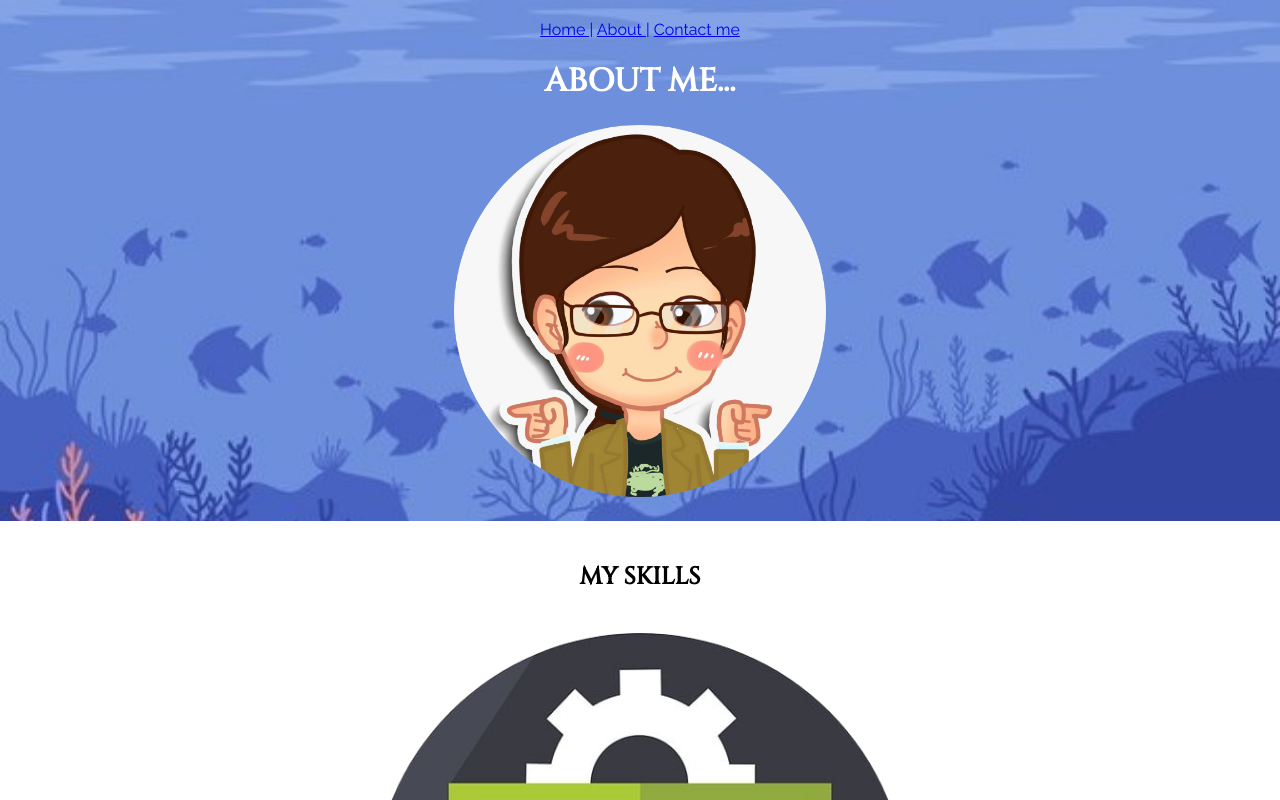
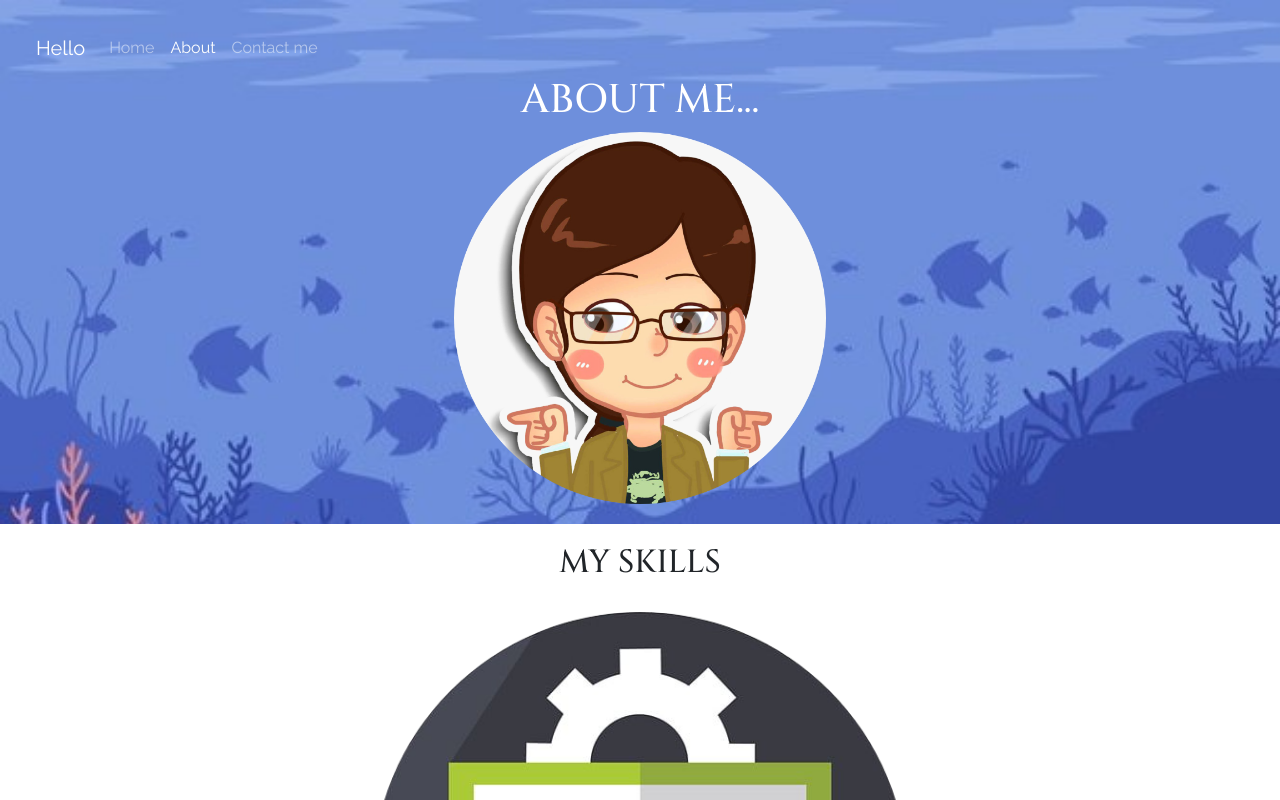
Before and after one commit to Namrata-Kar/CV, a plain HTML site: page about.html in a window 1280 px wide. Shown: the top 800 px of the page. Drawn offline with nearby package versions, Linux system fonts and the light colour scheme.

Commit message:
Update about.html

```diff
--- a/about.html
+++ b/about.html
@@ -4,16 +4,31 @@
     <meta charset="UTF-8">
     <meta name="viewport" content="width=device-width, initial-scale=1.0">
     <title>Namrata Kar-A web designer</title>
+    <link rel="stylesheet" href="https://stackpath.bootstrapcdn.com/bootstrap/4.5.2/css/bootstrap.min.css" integrity="sha384-JcKb8q3iqJ61gNV9KGb8thSsNjpSL0n8PARn9HuZOnIxN0hoP+VmmDGMN5t9UJ0Z" crossorigin="anonymous">
     <link rel="stylesheet" href="styles.css">
     <link href="https://fonts.googleapis.com/css2?family=Cinzel:wght@500&family=Raleway&display=swap" rel="stylesheet">
 </head>
 <body>
   <div class="info">
-    <div class="start">
-      <a class="pages" href="index.html">Home |</a>
-      <a class="pages" href="about.html"> About |</a>
-      <a class="pages" href="mailto:namratakar01@gmail.com"> Contact me</a>
-    </div>
+  <nav class="navbar navbar-expand-lg navbar-dark">
+      <a class="navbar-brand" href="#">Hello</a>
+      <button class="navbar-toggler" type="button" data-toggle="collapse" data-target="#navbarNav" aria-controls="navbarNav" aria-expanded="false" aria-label="Toggle navigation">
+       <span class="navbar-toggler-icon"></span>
+      </button>
+      <div class="collapse navbar-collapse" id="navbarNav">
+         <ul class="navbar-nav">
+           <li class="nav-item">
+             <a class="nav-link" href="index.html">Home <span class="sr-only">(current)</span></a>
+           </li>
+           <li class="nav-item active">
+             <a class="nav-link" href="about.html">About</a>
+           </li>
+           <li class="nav-item">
+             <a class="nav-link" href="mailto:namratakar01@gmail.com">Contact me</a>
+           </li>
+         </ul>
+      </div>
+    </nav>
     <h1>ABOUT ME...</h1>
     <img class="pic" src="me.png" alt="sticker of a girl">
   </div>
@@ -47,10 +62,11 @@
     </div>
   </div>
   <div class="end">
-    <a class="pages" href="index.html">Home |</a>
-    <a class="pages" href="about.html"> About |</a>
-    <a class="pages" href="mailto:namratakar01@gmail.com"> Contact me</a>
+    <a href="mailto:namratakar01@gmail.com" class="btn btn-outline-dark" role="button"> Contact me</a>
     <p>© Namrata Kar. All Rights reserved.</p>
   </div>
+  <script src="https://code.jquery.com/jquery-3.5.1.slim.min.js" integrity="sha384-DfXdz2htPH0lsSSs5nCTpuj/zy4C+OGpamoFVy38MVBnE+IbbVYUew+OrCXaRkfj" crossorigin="anonymous"></script>
+  <script src="https://cdn.jsdelivr.net/npm/popper.js@1.16.1/dist/umd/popper.min.js" integrity="sha384-9/reFTGAW83EW2RDu2S0VKaIzap3H66lZH81PoYlFhbGU+6BZp6G7niu735Sk7lN" crossorigin="anonymous"></script>
+  <script src="https://stackpath.bootstrapcdn.com/bootstrap/4.5.2/js/bootstrap.min.js" integrity="sha384-B4gt1jrGC7Jh4AgTPSdUtOBvfO8shuf57BaghqFfPlYxofvL8/KUEfYiJOMMV+rV" crossorigin="anonymous"></script>
 </body>
 </html>
```
